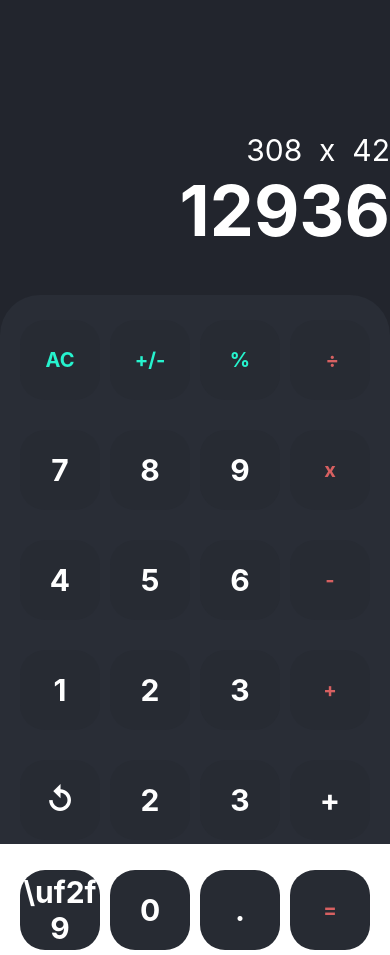
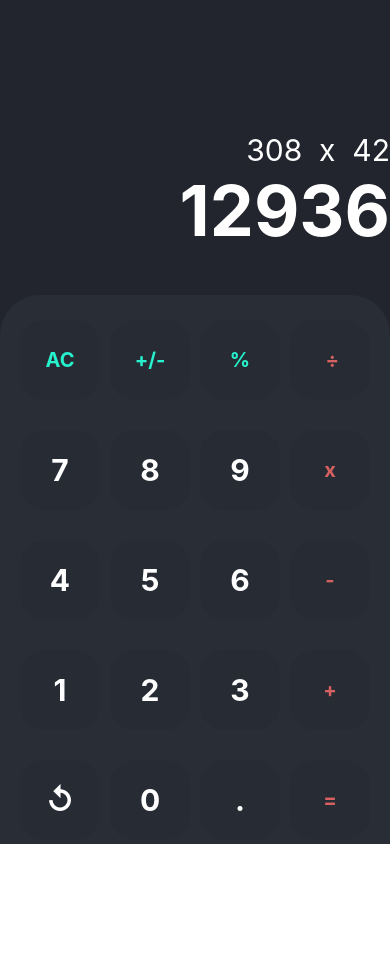
Before and after one commit to emanuelleaviana/calculator-app, a React Native app: screen / in a window 390 px wide. After the commit the page ends 845 px from the top, so only its background shows below. Built offline with nearby package versions, Linux system fonts and the light colour scheme.

Commit message:
Last line correction

```diff
--- a/Components/Teclado.js
+++ b/Components/Teclado.js
@@ -57,19 +57,14 @@ export default function Teclado() {
 
         <View style={styles.grade}>
             <Botao number='↺'/>
-            <Botao number='2'/>
-            <Botao number='3'/>
-            <Botao number='+'/>
-        </View>
-
-        <View style={styles.grade}>
-            <Botao number='\uf2f9'/>
             <Botao number='0'/>
             <Botao number='.'/>
             <View style={styles.estilo}>
             <Text style={styles.textoVERMELHO}>=</Text>
         </View>
         </View>
+
+
 
 
         </View>
```
